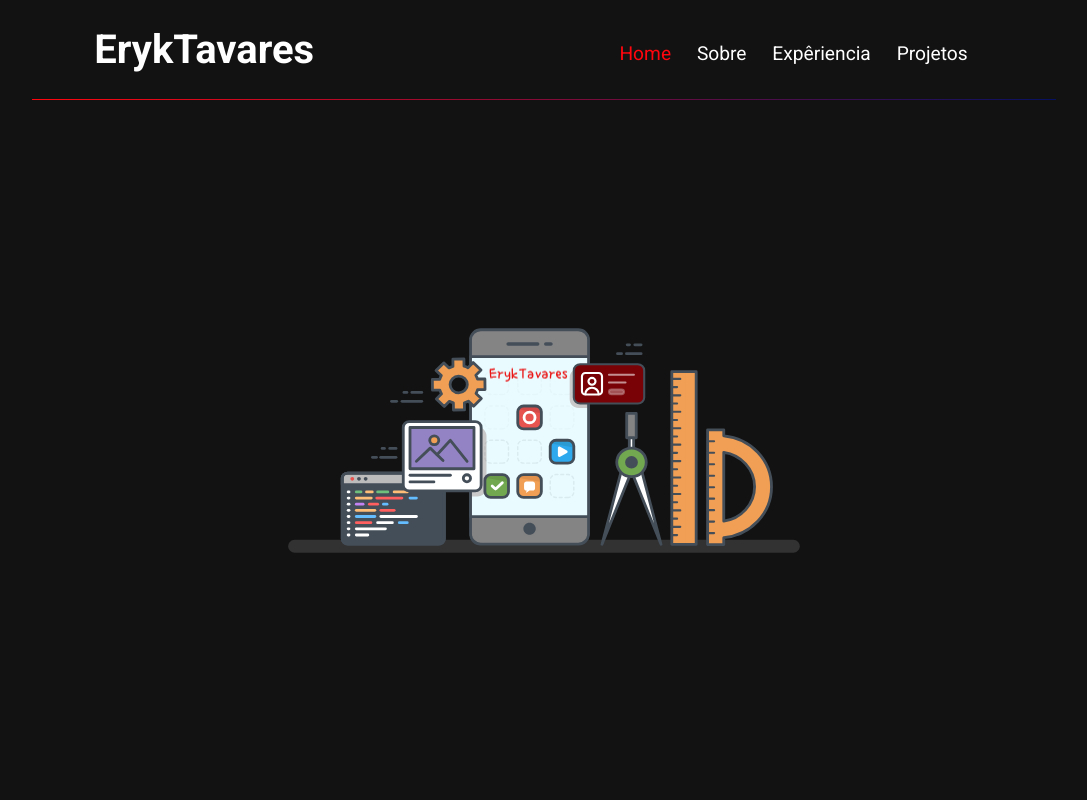
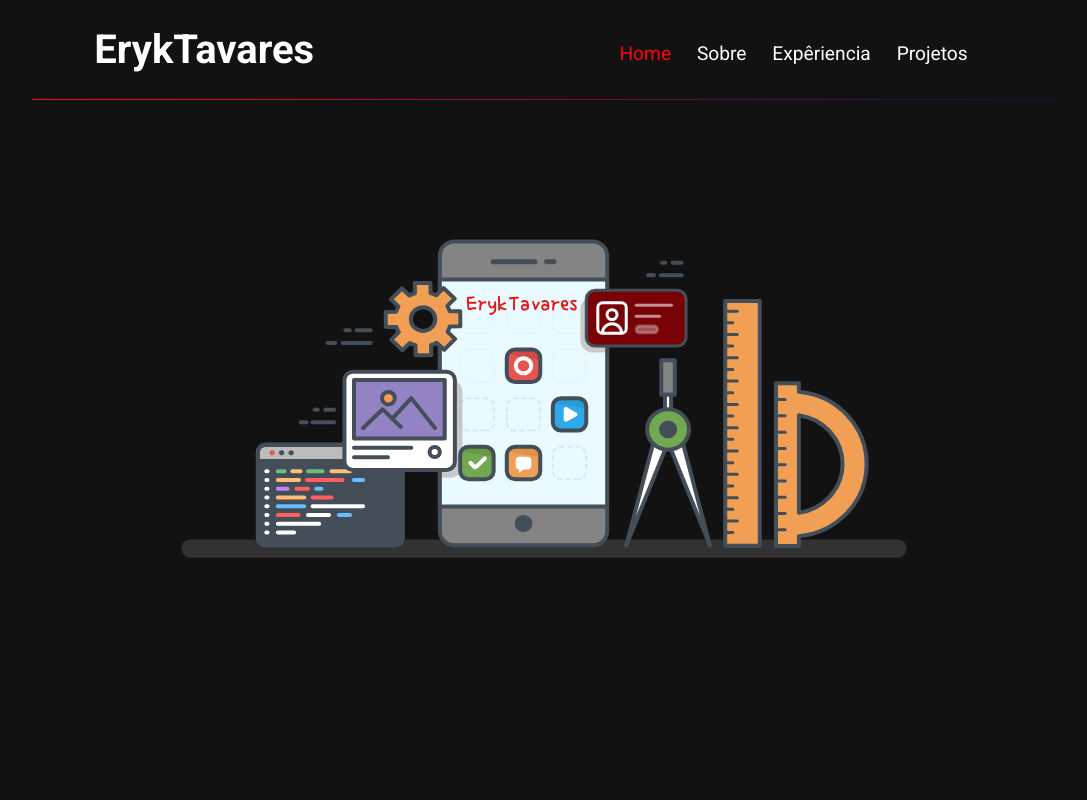
Before and after one commit to ErykTavares/ErykTavares-Portifolio-, a React (Create React App) app: page /home in a window 1280 px wide. Shown: the top 800 px of the page, without its empty margins (96-1183 px from the left). Built offline with nearby package versions, Linux system fonts and the light colour scheme.

Commit message:
home buttons spacing update

```diff
--- a/src/pages/Home/style.js
+++ b/src/pages/Home/style.js
@@ -8,7 +8,7 @@ export const HomeStyle = styled.section`
     @media screen and (max-width:1300px) {
         height: 1300px;
         flex-direction:column;
-        justify-content:space-evenly;
+        justify-content:space-around;
         margin-bottom:1.8rem;
 
     }
@@ -29,6 +29,7 @@ export const HomeContentRight = styled.div`
     align-items:center;
     margin: 1.8rem 0;
     }
+
    .rContentTitle h2{
        font-size:4.8rem;
        @media screen and (max-width:526px){
@@ -77,16 +78,27 @@ export const HomeContentRight = styled.div`
             flex-grow:2;
             margin: 0 17px;
        }
+
+       a:nth-child(2){
+           margin-right: .8rem;
+           @media screen and (max-width:440px){
+            margin-right: 0;
+        }
+       }
+
    }
+
+
 
 `
 export const HomeContentLeft = styled.div`
+        min-width: 300px;
         width: 50%;
         display: flex;
         align-items: center;
         justify-content:center;
         margin-top:15px;
-        @media screen and (max-width:1037px){
+        @media screen and (max-width:1300px){
             width:100%
         }
 
```
